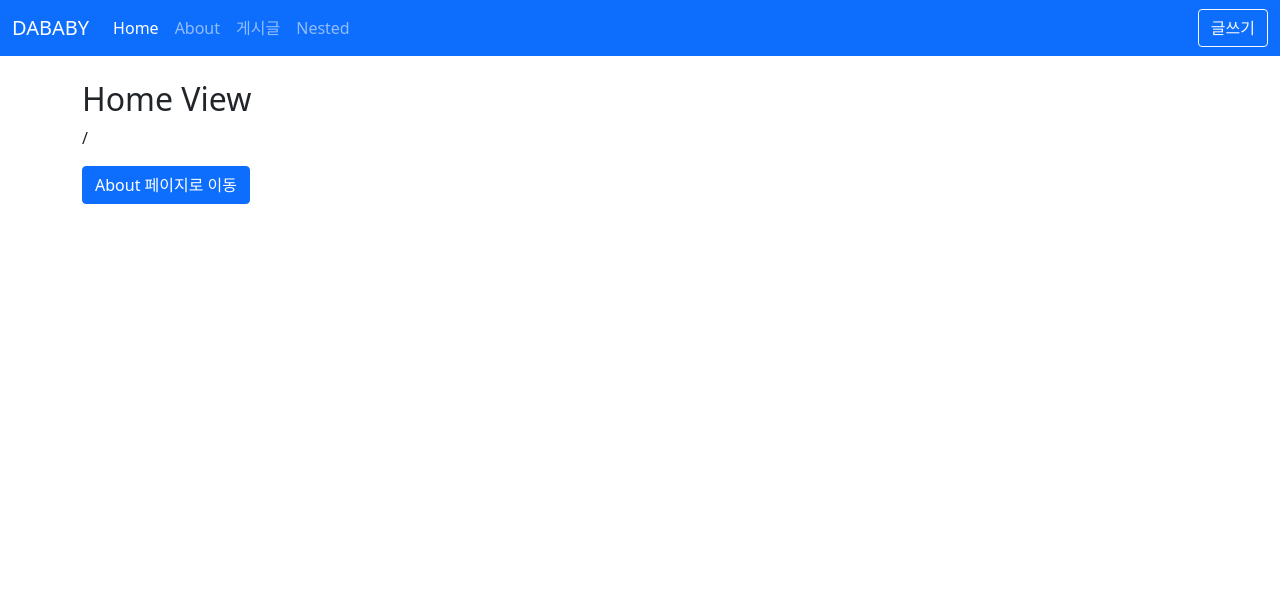
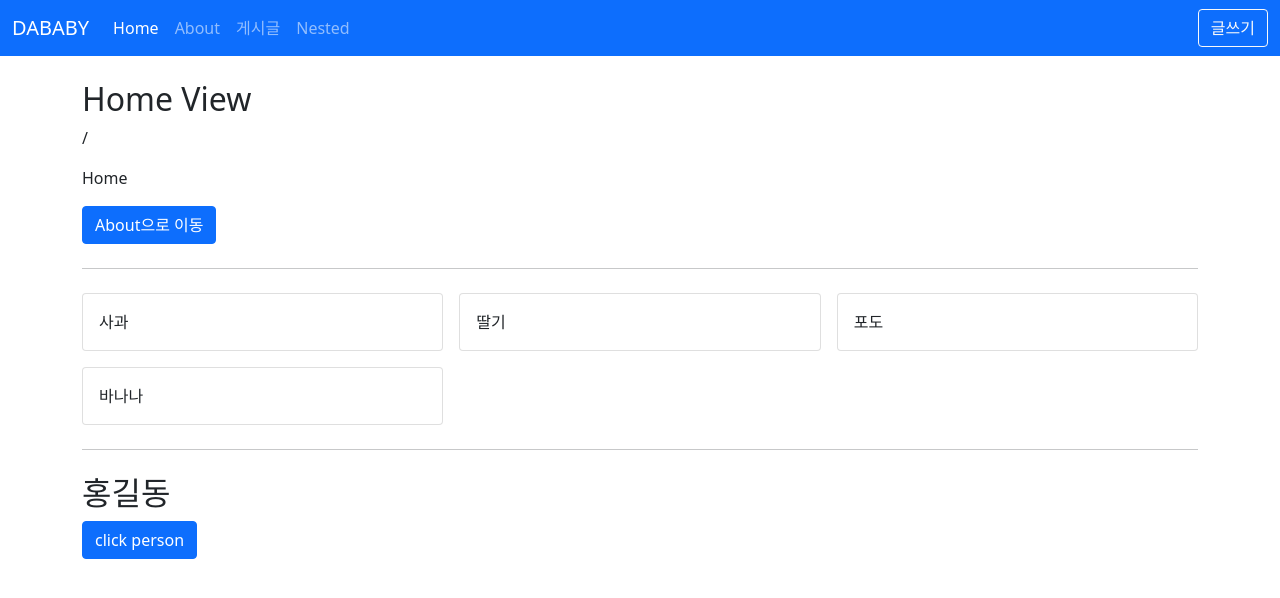
Before and after one commit to Dabee-ee/vue3-posts, a Vue app: page / in a window 1280 px wide. Shown: the top 598 px of the page. Built offline with nearby package versions, Linux system fonts and the light colour scheme.

Commit message:
feat: plugin 추가

```diff
--- a/src/main.js
+++ b/src/main.js
@@ -3,6 +3,10 @@
 import { createApp } from 'vue';
 import App from './App.vue';
 import router from '@/router';
+import person from './plugins/person';
 
-createApp(App).use(router).mount('#app');
+const app = createApp(App);
+app.use(person, { name: '홍길동' });
+app.use(router);
+app.mount('#app');
 import 'bootstrap/dist/js/bootstrap.js';
--- /dev/null
+++ b/src/plugins/person.js
@@ -0,0 +1,13 @@
+export default {
+  install(app, options) {
+    const person = {
+      name: '짐코딩',
+      say() {
+        alert(this.name);
+      },
+      ...options,
+    };
+    app.config.globalProperties.$person = person;
+    app.provide('person', person);
+  },
+};
--- a/src/views/HomeView.vue
+++ b/src/views/HomeView.vue
@@ -2,14 +2,43 @@
   <div>
     <h2>Home View</h2>
     <p>{{ $route.path }}</p>
-    <button class="btn btn-primary" @click="goAboutPage">About 페이지로 이동</button>
+    <p>{{ $route.name }}</p>
+    <button class="btn btn-primary" @click="goAboutPage">About으로 이동</button>
+    <hr class="my-4" />
+    <AppGrid :items="items" v-slot="{ item }">
+      <AppCard>{{ item }}</AppCard>
+    </AppGrid>
+    <hr class="my-4" />
+    <h2>{{ $person.name }}</h2>
+    <button class="btn btn-primary" @click="person.say">click person</button>
   </div>
 </template>
 
-<script lang="ts" setup>
+<script>
+export default {
+  created() {
+    // console.log(this.$person.name);
+    // this.$person.say();
+  },
+};
+</script>
+
+<script setup>
+import { inject, ref } from 'vue';
 import { useRouter } from 'vue-router';
+
+import AppCard from '@/components/AppCard.vue';
+import AppGrid from '@/components/AppGrid.vue';
+
 const router = useRouter();
 const goAboutPage = () => {
   router.push('/about');
 };
+
+const items = ref(['사과', '딸기', '포도', '바나나']);
+
+const person = inject('person');
+console.log('person.name: ', person.name);
 </script>
+
+<style lang="scss" scoped></style>
```
